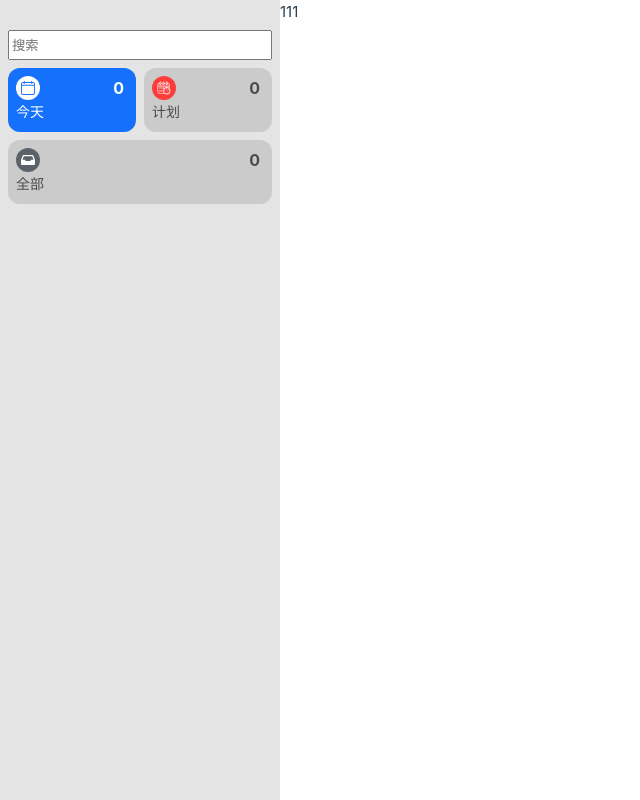
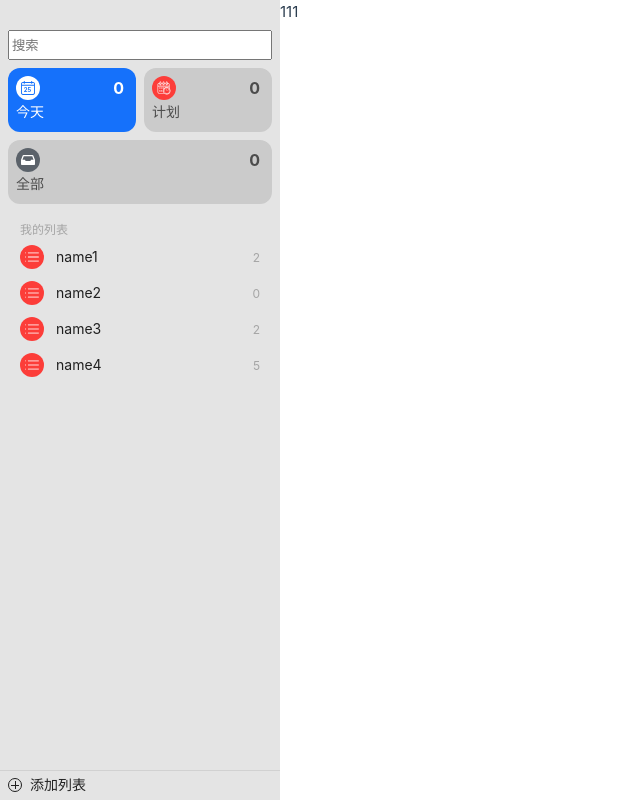
Before and after one commit to yanjxv/easytodo, a Vue app: page / in a window 1280 px wide. Shown: the whole page, without its empty margins (0-640 px from the left). Built offline with nearby package versions, Linux system fonts and the light colour scheme.

Commit message:
类别列表的ui

```diff
--- a/package.json
+++ b/package.json
@@ -9,6 +9,7 @@
     "preview": "vite preview"
   },
   "dependencies": {
+    "dayjs": "^1.11.18",
     "pinia": "^3.0.3",
     "vue": "^3.5.21",
     "vue-router": "^4.5.1"
--- a/src/assets/base.css
+++ b/src/assets/base.css
@@ -3,6 +3,20 @@
   --todo-blue: #1571fb;
   --todo-red: #fc3d39;
   --todo-gray: #5b626a;
+  --todo-black1: #202020;
+
+  --todo-text-gray1: #b3b3b3;
+  --todo-text-gray2: #a5a5a5;
+
+  --divider-gray1: #d1d1d1;
+
+  --todo-type-color1: #fc3d39;
+  --todo-type-color2: #fd9426;
+  --todo-type-color3: #fecb2f;
+  --todo-type-color4: #29c55e;
+  --todo-type-color5: #157efb;
+  --todo-type-color6: #bf7ad9;
+  --todo-type-color7: #9c8565;
 
   --vt-c-white: #ffffff;
   --vt-c-white-soft: #f8f8f8;
@@ -74,8 +88,9 @@ body {
   background: var(--color-background);
   transition: color 0.5s, background-color 0.5s;
   line-height: 1.6;
-  font-family: Inter, -apple-system, BlinkMacSystemFont, 'Segoe UI', Roboto, Oxygen, Ubuntu,
-  Cantarell, 'Fira Sans', 'Droid Sans', 'Helvetica Neue', sans-serif;
+  font-family: Inter, -apple-system, BlinkMacSystemFont, 'Segoe UI', Roboto,
+    Oxygen, Ubuntu, Cantarell, 'Fira Sans', 'Droid Sans', 'Helvetica Neue',
+    sans-serif;
   font-size: 15px;
   text-rendering: optimizeLegibility;
   -webkit-font-smoothing: antialiased;
--- a/src/components/menu/CardItem.vue
+++ b/src/components/menu/CardItem.vue
@@ -2,6 +2,7 @@
   <div class="card-layout" :class="classObj">
     <div class="circle-icon">
       <img :src="imgsrc" alt=""></img>
+      <span v-if="cardType===1" class="day">{{ currentDay }}</span>
     </div>
     <span class="text">{{ showText }}</span>
     <span class="count">{{ count }}</span>
@@ -11,6 +12,8 @@
 </template>
 
 <script>
+import dayjs from 'dayjs'
+
 export const TYPE_TODAY = 1
 export const TYPE_TODO = 2
 export const TYPE_ALL = 3
@@ -32,10 +35,13 @@ export default {
     }
   },
   name: 'CardItem',
+  created() {
+    this.currentDay = dayjs().format('D')
+  },
   // 数据定义部分
   data() {
     return {
-      type: 1,
+      currentDay: 1,
     }
   },
   computed: {
@@ -95,10 +101,20 @@ export default {
     border-radius: 50%;
     width: 24px;
     height: 24px;
+    position: relative;
   }
   img{
     width: 16px;
     height: 16px;
+  }
+  .day {
+    position: absolute;
+    font-size: 12px;
+    font-weight: bold;
+    transform: scale(0.5);
+    text-align: center;
+    padding-top: 7px;
+    color: white;
   }
   .circle-icon.today {
     background-color: var(--todo-blue);
@@ -122,6 +138,9 @@ export default {
   color: white;
   .circle-icon {
     background-color: white;
+  }
+  .day{
+    color: var(--todo-blue);
   }
 }
 //图片
--- a/src/components/menu/MenuLayout.vue
+++ b/src/components/menu/MenuLayout.vue
@@ -1,7 +1,6 @@
 <template>
   <div>
     <input type="text" name="" id="" placeholder="搜索" />
-    <!-- 添加类型和点击事件 -->
     <div class="todo-card-layout">
       <card-item
         class="todo-item item-left"
@@ -22,15 +21,22 @@
       :is-selected="currentCard === 3"
       @click="onClickCard(3)"
     />
+    <type-list-layout />
+    <div class="bottom-add bottom-divider">
+      <div class="add"></div>
+      <span>添加列表</span>
+    </div>
   </div>
 </template>
 <script>
 import CardItem from '@/components/menu/CardItem.vue'
+import TypeListLayout from '@/components/menu/TypeListLayout.vue'
 
 export default {
   name: 'MenuLayout',
   components: {
     CardItem,
+    TypeListLayout,
   },
   data() {
     return {
@@ -48,21 +54,82 @@ export default {
 input {
   width: 100%;
   height: 30px;
-  // 设置为块级元素确保输入框下方的 CardItem 组件会换行显示在下一行
   display: block;
 }
+
 .todo-card-layout {
+  margin-top: 8px;
   display: flex;
-  margin-top: 8px;
+
   .todo-item {
     flex: 1;
   }
+
   .item-left {
     margin-right: 8px;
   }
 }
+
 .all-card {
   margin-top: 8px;
   width: 100%;
 }
+
+.bottom-add {
+  display: flex;
+  height: 30px;
+  width: 100%;
+  align-items: center;
+  position: absolute;
+  bottom: 0;
+  left: 0;
+
+  span {
+    margin-left: 8px;
+    font-size: 14px;
+    color: var(--todo-black1);
+  }
+
+  .add {
+    margin-left: 8px;
+    border: 1px solid;
+    border-radius: 50%;
+    width: 14px;
+    height: 14px;
+    color: var(--todo-black1);
+  }
+
+  .add::before {
+    content: '';
+    position: absolute;
+    left: 50%;
+    top: 50%;
+    width: 8px;
+    height: 1px;
+    margin-left: -4px;
+    margin-top: -0.5px;
+    background-color: var(--todo-black1);
+  }
+
+  .add::after {
+    content: '';
+    position: absolute;
+    left: 50%;
+    top: 50%;
+    width: 1px;
+    height: 8px;
+    margin-left: -0.5px;
+    margin-top: -4px;
+    background-color: var(--todo-black1);
+  }
+}
+
+.bottom-divider::before {
+  content: '';
+  position: absolute;
+  width: 100%;
+  height: 1px;
+  background-color: var(--divider-gray1);
+  top: 0;
+}
 </style>
--- /dev/null
+++ b/src/components/menu/TypeItem.vue
@@ -0,0 +1,60 @@
+<template>
+  <div class="selected" draggable="true">
+    <div class="circle">
+      <img src="@/assets/svg/ic_menu.svg" alt="" />
+    </div>
+    <span class="name">{{ name }}</span>
+    <span class="count">{{ count }}</span>
+  </div>
+</template>
+<script>
+export default {
+  name: 'TypeItem',
+  props: {
+    name: {
+      type: String,
+      required: true,
+    },
+    count: {
+      type: Number,
+      default: 0,
+    },
+  },
+}
+</script>
+<style scoped lang="scss">
+div {
+  display: flex;
+  align-items: center;
+
+  & > .circle {
+    height: 24px;
+    width: 24px;
+    border-radius: 50%;
+    background-color: var(--todo-type-color1);
+    text-align: center;
+    margin-right: 12px;
+  }
+
+  img {
+    width: 16px;
+    height: 16px;
+    margin: 0 auto;
+  }
+  .name {
+    font-size: 14px;
+    flex: 1;
+    color: var(--todo-black1);
+  }
+  .count {
+    font-size: 12px;
+    color: var(--todo-text-gray2);
+  }
+}
+div.selected {
+  border-radius: 6px;
+  // background-color: #489cfc;
+  padding-left: 12px;
+  padding-right: 12px;
+}
+</style>
--- /dev/null
+++ b/src/components/menu/TypeListLayout.vue
@@ -0,0 +1,49 @@
+<template>
+  <div class="type-list-layout">
+    <h3>我的列表</h3>
+    <transition-group name="list">
+      <type-item
+        v-for="item in list"
+        :name="item.name"
+        :key="item.id"
+        :count="item.count"
+        class="menu-item-layout"
+      />
+    </transition-group>
+  </div>
+</template>
+<script>
+import TypeItem from '@/components/menu/TypeItem.vue'
+export default {
+  name: 'TypeListLayout',
+  components: {
+    TypeItem,
+  },
+  data() {
+    return {
+      list: [
+        { color: 1, name: 'name1', count: 2, id: 1 },
+        { color: 2, name: 'name2', count: 0, id: 2 },
+        { color: 4, name: 'name3', count: 2, id: 3 },
+        { color: 1, name: 'name4', count: 5, id: 4 },
+      ],
+    }
+  },
+}
+</script>
+<style scoped lang="scss">
+.type-list-layout {
+  padding: 16px 0;
+  display: flex;
+  flex-direction: column;
+  h3 {
+    padding-left: 12px;
+    font-size: 12px;
+    color: var(--todo-text-gray2);
+  }
+  .menu-item-layout {
+    height: 36px;
+    width: 100%;
+  }
+}
+</style>
```
Also changed, not shown: 1 other file (tests, documents, lock files or other folders).
